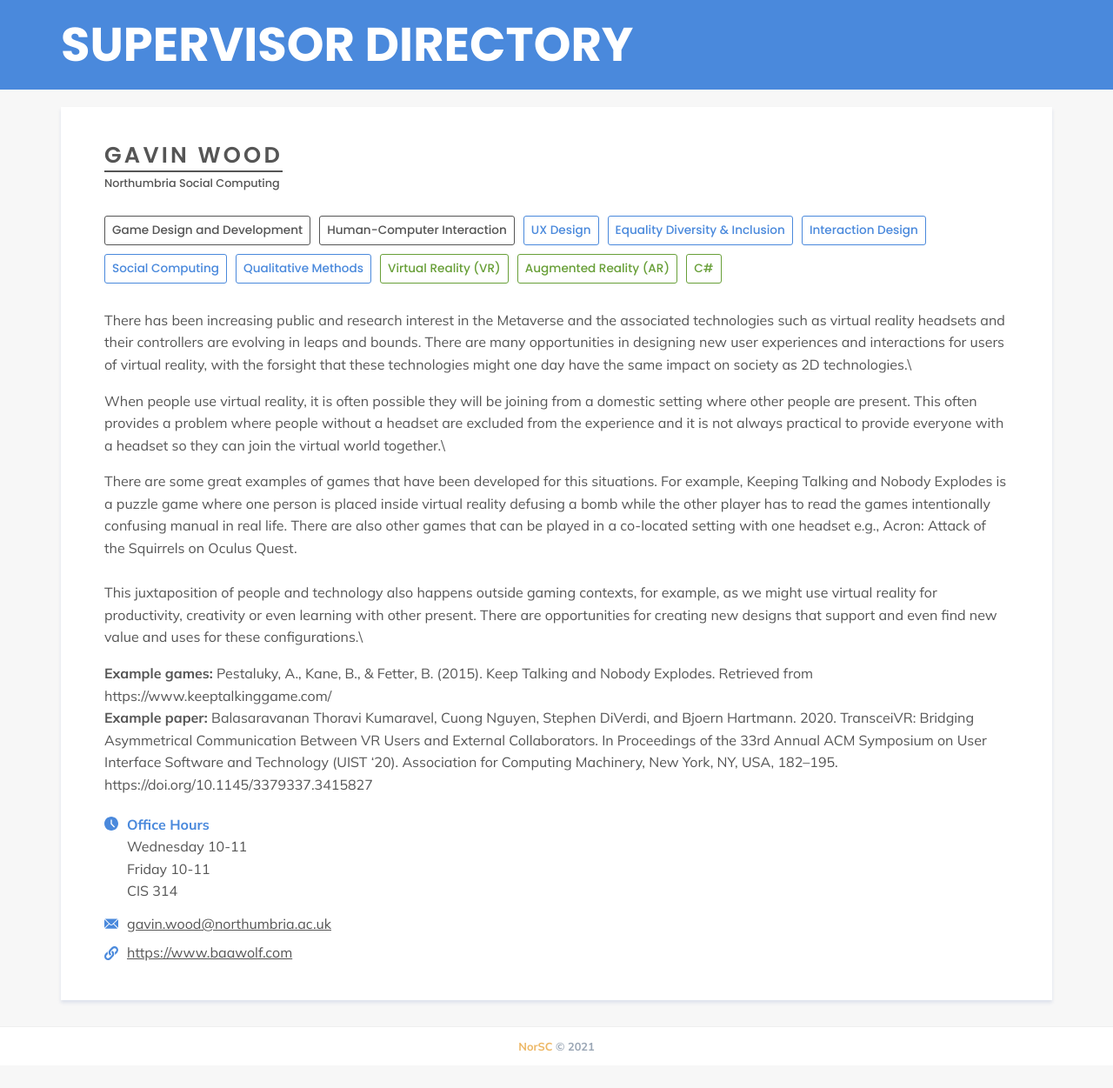
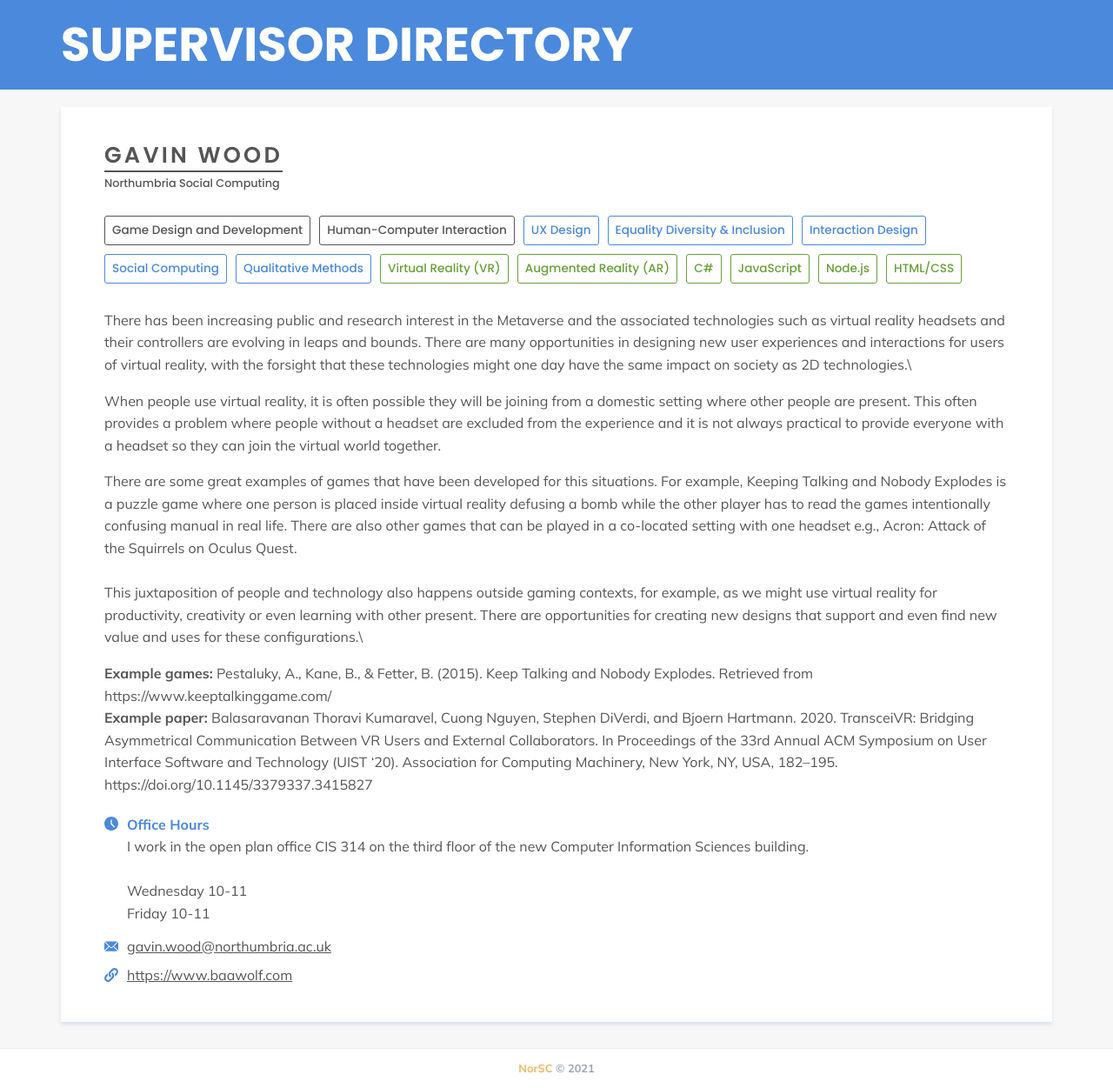
Before and after one commit to NorSC/supervisor-search, a Jekyll site: the page built from _supervisors/gavin-wood.md, in a window 1280 px wide. Shown: the whole page at 87% size. Built offline with Jekyll 4.4.1, drawn with Linux system fonts in a browser that asks for light colours; a script that is not in the unit is left out; before the commit the page ends 1225 px from its top, so only the background shows below that.

Commit message:
Update Supervisors “gavin-wood”

```diff
--- a/_supervisors/gavin-wood.md
+++ b/_supervisors/gavin-wood.md
@@ -6,10 +6,14 @@ available_msc: true
 available_phd: false
 email: gavin.wood@northumbria.ac.uk
 website: https://www.baawolf.com
-office_hours: |-
+office_hours: >
+  I work in the open plan office CIS 314 on the third floor of the new Computer
+  Information Sciences building.
+
+
   Wednesday 10-11
+
   Friday 10-11
-  CIS 314
 research_group: Northumbria Social Computing
 research_themes:
   - Game Design and Development
@@ -24,6 +28,9 @@ technologies_languages:
   - Virtual Reality (VR)
   - Augmented Reality (AR)
   - C#
+  - JavaScript
+  - Node.js
+  - HTML/CSS
 additional_details: >-
   There has been increasing public and research interest in the Metaverse and
   the associated technologies such as virtual reality headsets and their
@@ -33,7 +40,7 @@ additional_details: >-
   on society as 2D technologies.\
 
 
-  When people use virtual reality, it is often possible they will be joining from a domestic setting where other people are present. This often provides a problem where people without a headset are excluded from the experience and it is not always practical to provide everyone with a headset so they can join the virtual world together.\
+  When people use virtual reality, it is often possible they will be joining from a domestic setting where other people are present. This often provides a problem where people without a headset are excluded from the experience and it is not always practical to provide everyone with a headset so they can join the virtual world together.
 
 
   There are some great examples of games that have been developed for this situations. For example, Keeping Talking and Nobody Explodes is a puzzle game where one person is placed inside virtual reality defusing a bomb while the other player has to read the games intentionally confusing manual in real life. There are also other games that can be played in a co-located setting with one headset e.g., Acron: Attack of the Squirrels on Oculus Quest. \
```
